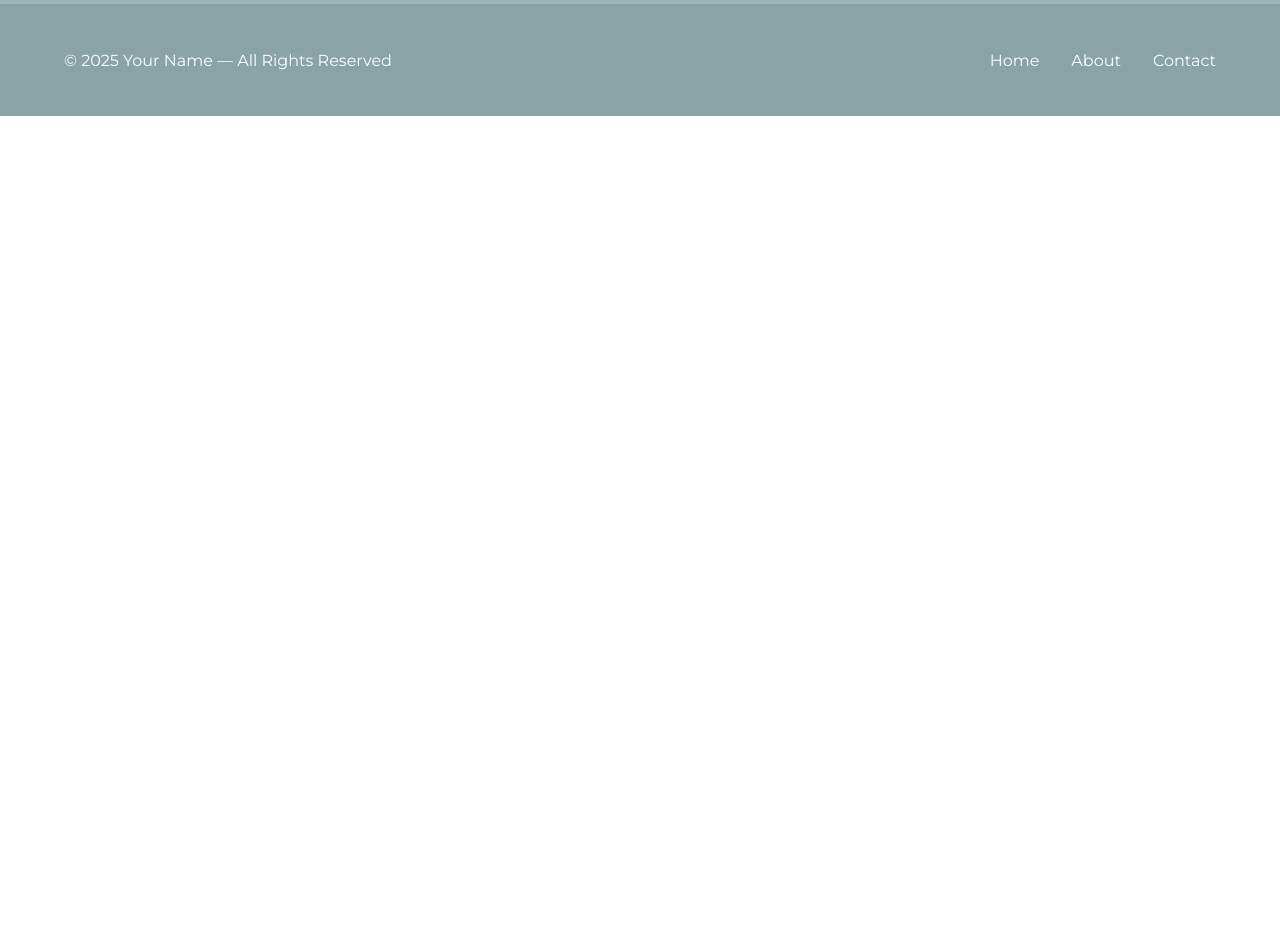
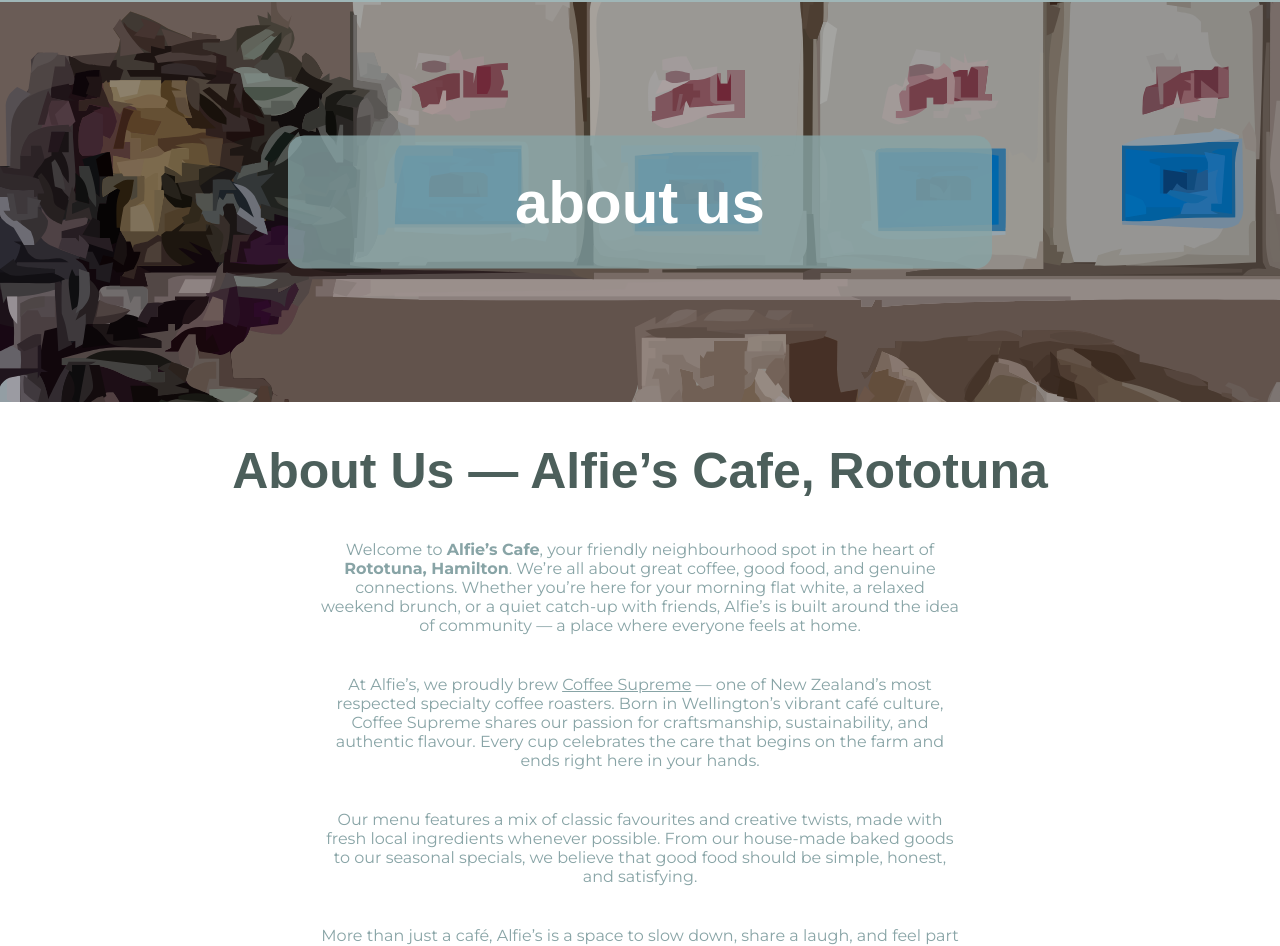
Before and after one commit to ritz35/alfies, a React (Vite) app in the folder alfiescafe/: page /about in a window 1280 px wide. Shown: the part 118-1064 px from the top of the page. Built offline with nearby package versions, Linux system fonts and the light colour scheme; a web font is replaced by a local one.

Commit message:
Commit 6: Finished about page of the website ig

```diff
--- /dev/null
+++ b/alfiescafe/src/assets/aboutalfiescontent.ts
@@ -0,0 +1,30 @@
+// src/assets/content/aboutAlfies.ts
+
+export const aboutAlfiesContent = {
+  title: "About Us — Alfie’s Cafe, Rototuna",
+  intro: `
+    Welcome to <strong>Alfie’s Cafe</strong>, your friendly neighbourhood spot in the heart of
+    <strong>Rototuna, Hamilton</strong>. We’re all about great coffee, good food, and genuine connections.
+    Whether you’re here for your morning flat white, a relaxed weekend brunch, or a quiet catch-up with friends,
+    Alfie’s is built around the idea of community — a place where everyone feels at home.
+  `,
+  coffeeSection: `
+    At Alfie’s, we proudly brew
+    <a href="https://coffeesupreme.com" target="_blank" rel="noopener noreferrer">Coffee Supreme</a> —
+    one of New Zealand’s most respected specialty coffee roasters.
+    Born in Wellington’s vibrant café culture, Coffee Supreme shares our passion for craftsmanship,
+    sustainability, and authentic flavour.
+    Every cup celebrates the care that begins on the farm and ends right here in your hands.
+  `,
+  foodSection: `
+    Our menu features a mix of classic favourites and creative twists, made with fresh local ingredients
+    whenever possible. From our house-made baked goods to our seasonal specials,
+    we believe that good food should be simple, honest, and satisfying.
+  `,
+  closing: `
+    More than just a café, Alfie’s is a space to slow down, share a laugh, and feel part of something local.
+    We’re proud to call Rototuna home — a growing community that values warmth, connection, and quality.
+    <br/><br/>
+    Come in, say hi, and make yourself at home. ☕✨
+  `
+}
--- a/alfiescafe/src/assets/fonts.css
+++ b/alfiescafe/src/assets/fonts.css
@@ -3,7 +3,9 @@
 h1{
     font-family: "BBH Sans Bogle", sans-serif;
 }
-
+h2{
+    font-family: "Roboto", sans-serif;
+}
 p, li{
     font-family: "Montserrat", sans-serif;
 }
--- /dev/null
+++ b/alfiescafe/src/css/aboutuspage_.css
@@ -0,0 +1,47 @@
+.about_us_title{
+    font-size: 60px;
+}
+.coffee_heading{
+    color: var(--secondary-colour);
+    font-size: 50px;
+    margin-top: 5vh;
+}
+.aboutuspage_content{
+    text-align: center;
+}
+.coffee_content{
+    color: var(--primary-colour);
+    margin-bottom: 5vh;
+}
+.coffee_content_wrapper{
+    margin-top: 5vh;
+    margin-bottom: 10vh;
+    margin-left: 25vw;
+    margin-right: 25vw;
+}
+.AU_title_wrapper{
+    position: relative;
+}
+.AU_CB_image{
+    width: 100%;
+    height: 50vh;
+    object-fit: cover;
+    display: block;
+}
+.AU_title_section{
+    position: absolute;
+    background-color: var(--primary-colour-transparent);
+    width: 50%;
+    top: 50%;
+    left: 50%;
+    transform: translate(-50%, -50%);
+    text-align: center;
+    padding: 2rem;
+    border-radius: 1rem;
+}
+.AU_title_wrapper::before {
+    content: '';
+    position: absolute;
+    inset: 0;
+    background: rgba(0,0,0,0.3);
+}
--- a/alfiescafe/src/index.css
+++ b/alfiescafe/src/index.css
@@ -9,3 +9,8 @@
 h1, p{
     color: white;
 }
+/* inheriting colour from what we used before */
+a{
+    /* text-decoration: none; */
+    color: inherit;
+}
--- a/alfiescafe/src/pages/aboutpage.tsx
+++ b/alfiescafe/src/pages/aboutpage.tsx
@@ -1,7 +1,27 @@
-function AboutPage(){
-    return(
-        <div>
+import '../css/aboutuspage_.css'
+// import { coffeeSupremeContent } from '../assets/coffeeSupreme'
+import { aboutAlfiesContent } from '../assets/aboutalfiescontent'
+import img_coffeebag from '../assets/imgs/coffee_bags.svg'
 
+function AboutPage() {
+    return (
+        <div className='aboutuspage_wrapper'>
+            <div className='AU_title_wrapper'>
+                <img className='AU_CB_image' src={img_coffeebag} />
+                <div className='AU_title_section'>
+                    <h1 className='about_us_title'>about us</h1>
+                </div>
+            </div>
+
+            <div className='aboutuspage_content'>
+                <h1 className='coffee_heading'>{aboutAlfiesContent.title}</h1>
+                <div className='coffee_content_wrapper'>
+                    <p className='coffee_content' dangerouslySetInnerHTML={{ __html: aboutAlfiesContent.intro }} />
+                    <p className='coffee_content' dangerouslySetInnerHTML={{ __html: aboutAlfiesContent.coffeeSection }} />
+                    <p className='coffee_content' dangerouslySetInnerHTML={{ __html: aboutAlfiesContent.foodSection }} />
+                    <p className='coffee_content' dangerouslySetInnerHTML={{ __html: aboutAlfiesContent.closing }} />
+                </div>
+            </div>
         </div>
     )
 }
```
Also changed, not shown: alfiescafe/src/assets/imgs/coffee_bags.svg (added), 1 other file (tests, documents, lock files or other folders).
